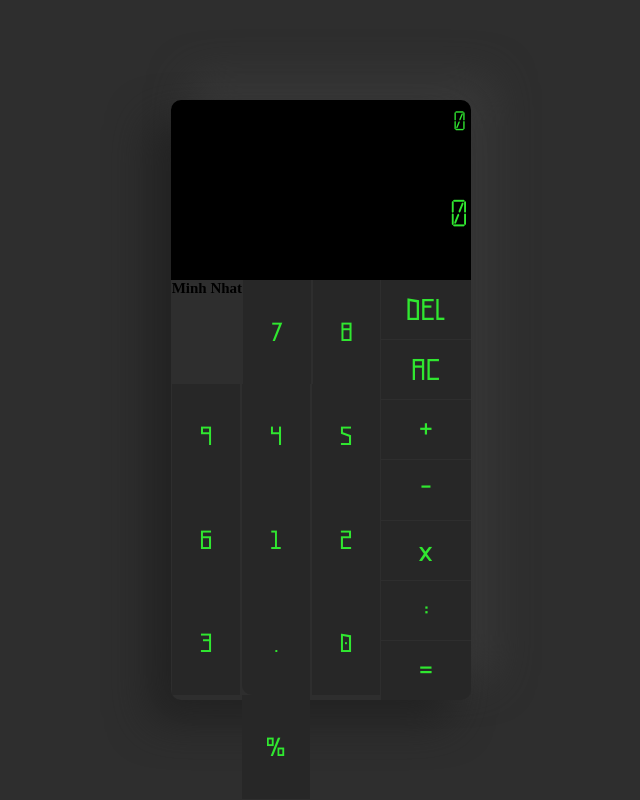
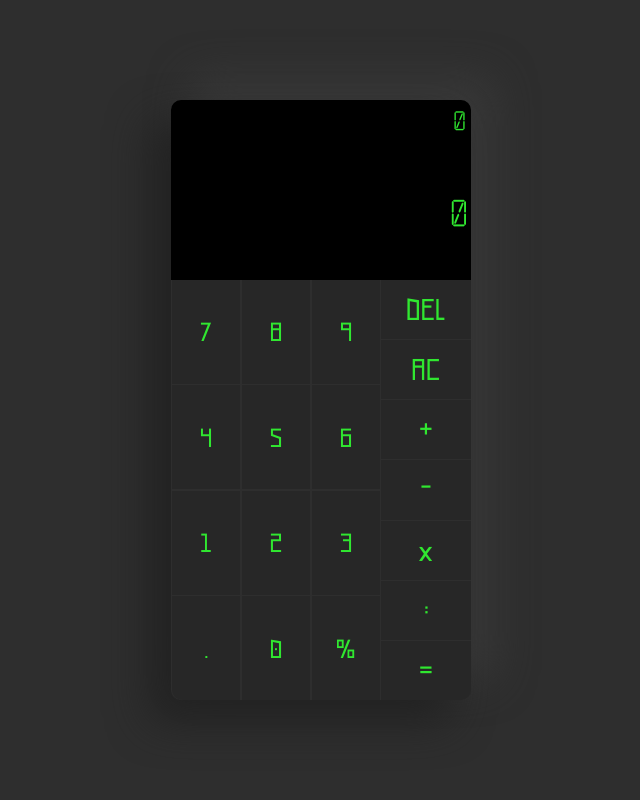
Before and after one commit to nhatVNU/Calculator, a plain HTML site: page index.html in a window 1280 px wide. Shown: the whole page, without its empty margins (319-959 px from the left). Drawn offline with Linux system fonts and the light colour scheme.

Commit message:
Update index.html

```diff
--- a/index.html
+++ b/index.html
@@ -4,7 +4,7 @@
 <head>
     <meta charset="UTF-8">
     <meta name="viewport" content="width=device-width, initial-scale=1.0">
-    <title>CALCULATOR APP</title>
+    <title>Minh Nhat</title>
     <link rel="shortcut icon" href="https://upload.wikimedia.org/wikipedia/commons/thumb/1/1e/Calculator_icon.svg/1200px-Calculator_icon.svg.png">
     <link rel="stylesheet" href="styles.css">
 </head>
@@ -18,7 +18,7 @@
 
         <div class="btn">
             <div class="number-container">
-                <h3> Minh Nhat </h3>
+
                 <button class="number-btn" id="btn-7" onmousedown="get7()">7</button>
                 <button class="number-btn" id="btn-8" onmousedown="get8()">8</button>
                 <button class="number-btn" id="btn-9" onmousedown="get9()">9</button>
```
